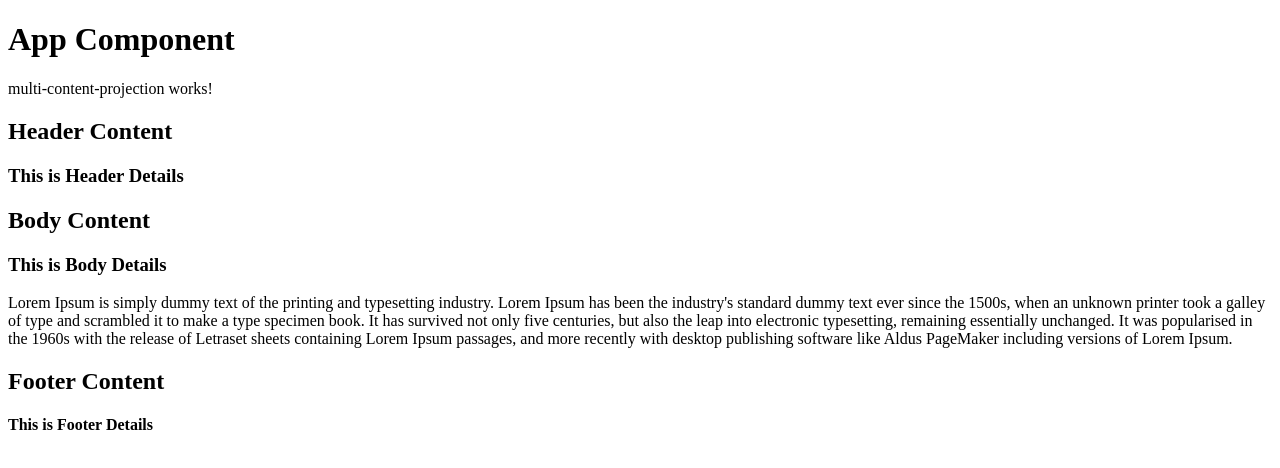
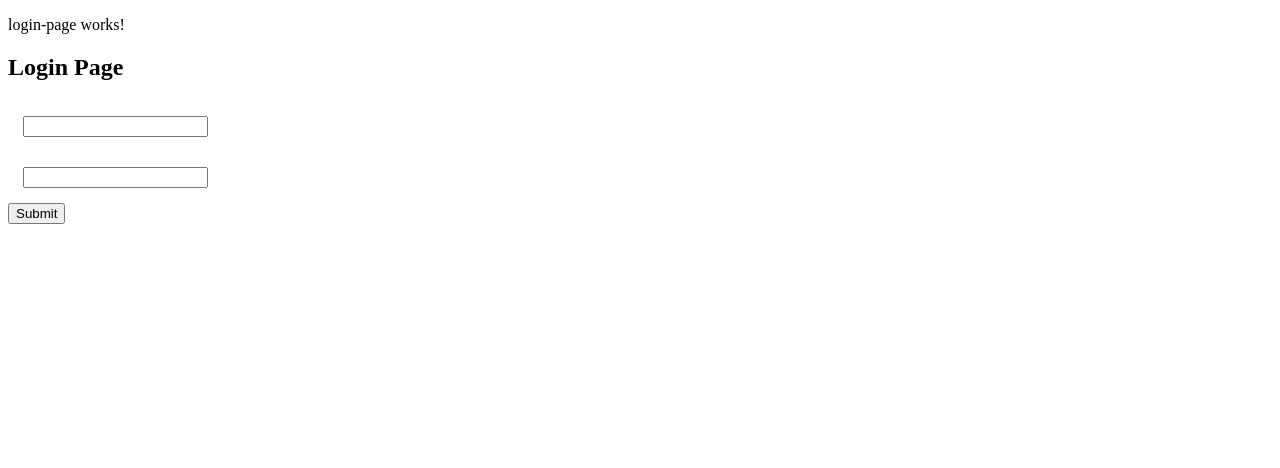
Before and after one commit to AgnikaCN/Test-Angular-App, an Angular app: page /login in a window 1280 px wide. Before the commit this address led to /. Shown: the top 468 px of the page. Built offline with nearby package versions, Linux system fonts and the light colour scheme.

Commit message:
login form setup, password validity issue fixed

```diff
--- a/src/app/app.component.html
+++ b/src/app/app.component.html
@@ -1,6 +1,4 @@
-<h1>App Component</h1>
-
-<app-multi-content-projection>
+<!-- <app-multi-content-projection>
   <div header>
     <h3>This is Header Details</h3>
   </div>
@@ -21,4 +19,6 @@
   <div footer>
     <h4>This is Footer Details</h4>
   </div>
-</app-multi-content-projection>
+</app-multi-content-projection> -->
+
+<router-outlet> </router-outlet>
--- a/src/app/app.routes.ts
+++ b/src/app/app.routes.ts
@@ -1,3 +1,6 @@
 import { Routes } from '@angular/router';
+import { LoginPageComponent } from './login-page/login-page.component';
 
-export const routes: Routes = [];
+export const routes: Routes = [
+  { path: 'login', component: LoginPageComponent },
+];
--- /dev/null
+++ b/src/app/login-page/login-page.component.html
@@ -0,0 +1,25 @@
+<p>login-page works!</p>
+
+<div>
+  <h2>Login Page</h2>
+
+  <form [formGroup]="loginForm">
+    <input type="text" formControlName="email" />
+    <div>
+      <input type="password" formControlName="password" id="password" />
+      <div
+        *ngIf="
+          loginForm.controls['password'].invalid &&
+          loginForm.controls['password'].touched
+        "
+      >
+        <small
+          >Password must contain at least one uppercase letter, one digit, and
+          one special character.</small
+        >
+      </div>
+    </div>
+
+    <button (click)="onSubmit()">Submit</button>
+  </form>
+</div>
--- /dev/null
+++ b/src/app/login-page/login-page.component.scss
@@ -0,0 +1,3 @@
+input {
+  margin: 15px;
+}
--- /dev/null
+++ b/src/app/login-page/login-page.component.ts
@@ -0,0 +1,40 @@
+import { CommonModule } from '@angular/common';
+import { Component, OnInit } from '@angular/core';
+import {
+  FormBuilder,
+  FormGroup,
+  ReactiveFormsModule,
+  Validators,
+} from '@angular/forms';
+
+@Component({
+  selector: 'app-login-page',
+  standalone: true,
+  imports: [CommonModule, ReactiveFormsModule],
+  templateUrl: './login-page.component.html',
+  styleUrl: './login-page.component.scss',
+})
+export class LoginPageComponent implements OnInit {
+  loginForm!: FormGroup;
+  constructor(private fb: FormBuilder) {
+    this.loginForm = this.fb.group({
+      email: ['', [Validators.email, Validators.required]],
+      password: [
+        '',
+        [
+          Validators.required,
+          Validators.pattern('^(?=.*[A-Z])(?=.*\\d)(?=.*[^a-zA-Z\\d]).+$'),
+        ],
+      ],
+    });
+  }
+  ngOnInit(): void {}
+
+  onSubmit() {
+    if (this.loginForm.valid) {
+      console.log(this.loginForm.value);
+    } else {
+      window.alert('Invalid input');
+    }
+  }
+}
```
Also changed, not shown: 1 other file (tests, documents, lock files or other folders).
